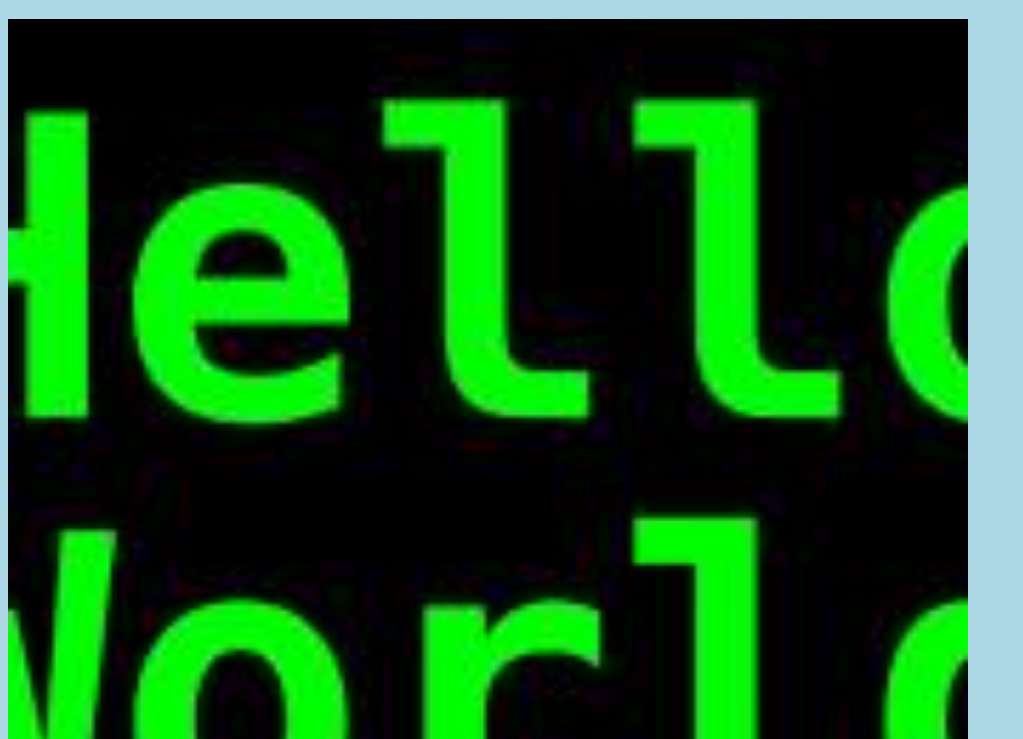
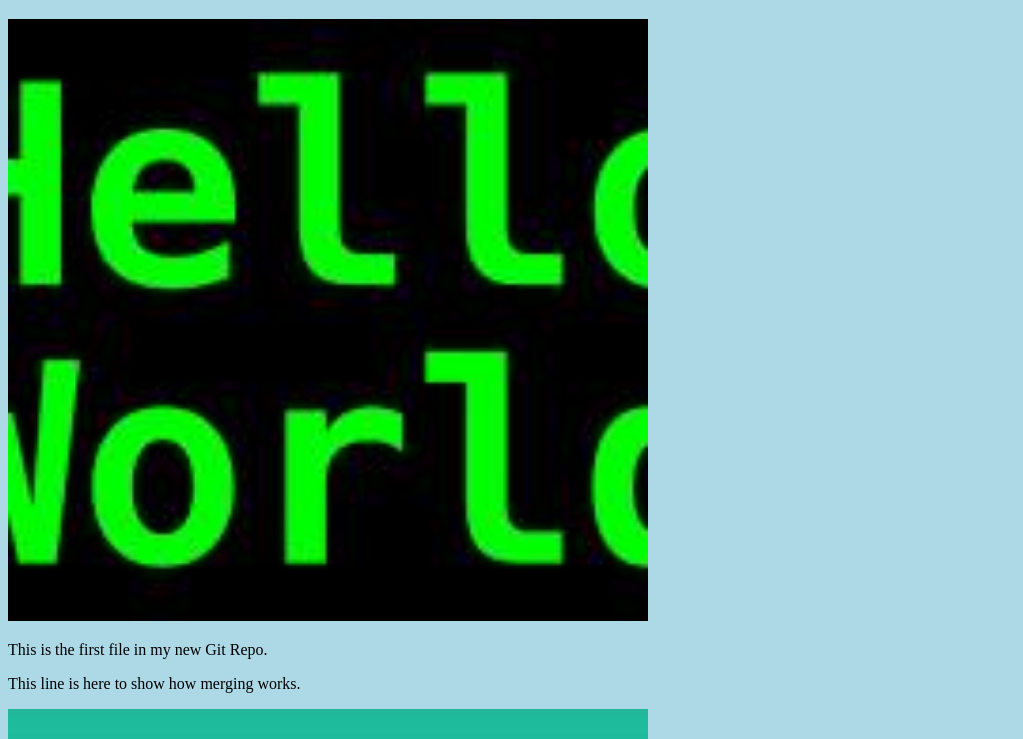
Before and after one commit to mskumar1/hello-world, a plain HTML site: page index.html in a window 1280 px wide. Shown: the part 61-800 px from the top of the page, without its empty margins (0-1023 px from the left). Drawn offline with Linux system fonts and the light colour scheme.

Commit message:
Updated index.html. Resized image

```diff
--- a/index.html
+++ b/index.html
@@ -7,7 +7,7 @@
 <body>
 
 <h1>Hello world!</h1>
-<div><img src="img_hello_world.jpeg" alt="Hello World from Space" style="width:100%;max-width:960px"></div>
+<div><img src="img_hello_world.jpeg" alt="Hello World from Space" style="width:100%;max-width:640px"></div>
 <p>This is the first file in my new Git Repo.</p>
 <p>This line is here to show how merging works.</p>
 <div><img src="img_hello_git.jpeg" alt="Hello Git" style="width:100%;max-width:640px"></div>
```
